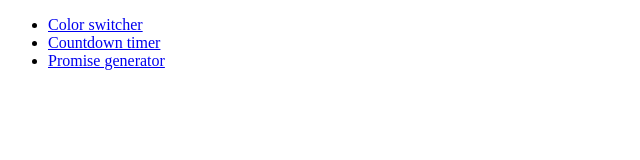
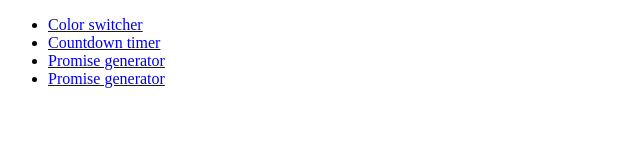
Before and after one commit to Arsentosh/goit-js-hw-09, a plain HTML site: page index.html in a window 1280 px wide. Shown: the whole page, without its empty margins (0-640 px from the left). Drawn offline with Linux system fonts and the light colour scheme.

Commit message:
Deploying to gh-pages from @ Arsentosh/goit-js-hw-09@fe4f38082b499d39d750620705cb795b1ddaa217 🚀

```diff
--- a/index.html
+++ b/index.html
@@ -1 +1 @@
-<!DOCTYPE html><html lang="en"><head><meta charset="utf-8"><meta name="viewport" content="width=device-width, initial-scale=1.0"><title>Homework 9</title><link rel="stylesheet" href="/goit-js-hw-9/01-color-switcher.2f163a73.css"></head><body> <ul> <li><a href="/goit-js-hw-9/01-color-switcher.html">Color switcher</a></li> <li><a href="/goit-js-hw-9/02-timer.html">Countdown timer</a></li> <li><a href="/goit-js-hw-9/03-promises.html">Promise generator</a></li> </ul> </body></html>
+<!DOCTYPE html><html lang="en"><head><meta charset="utf-8"><meta name="viewport" content="width=device-width, initial-scale=1.0"><title>Homework 9</title><link rel="stylesheet" href="/goit-js-hw-9/01-color-switcher.2f163a73.css"></head><body> <ul> <li><a href="/goit-js-hw-9/01-color-switcher.html">Color switcher</a></li> <li><a href="/goit-js-hw-9/02-timer.html">Countdown timer</a></li> <li><a href="/goit-js-hw-9/03-promises.html">Promise generator</a></li> <li><a href="/goit-js-hw-9/03-promises.html">Promise generator</a></li> </ul> </body></html>
```
